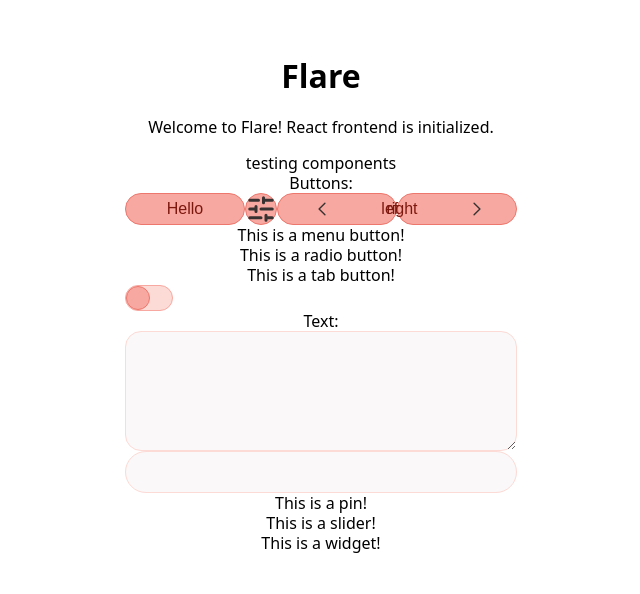
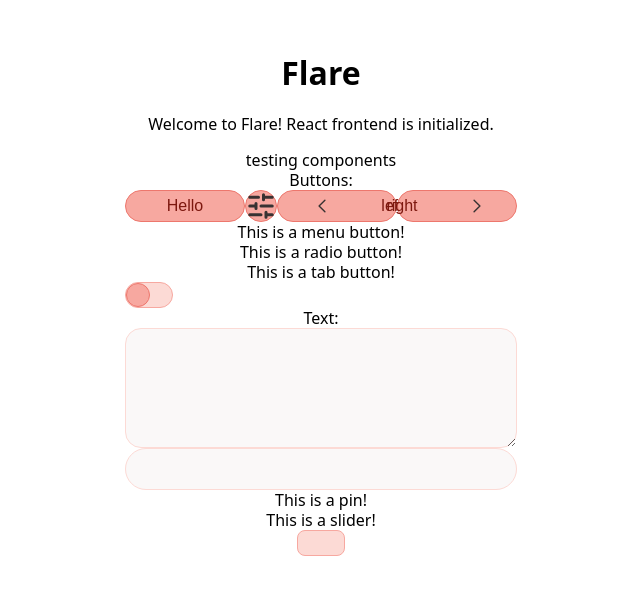
Before and after one commit to MrSluginator/seeng513-202604-pg-4, a React (Vite) app in the folder frontend/: page / in a window 1280 px wide. Shown: the part 106-700 px from the top of the page, without its empty margins (319-959 px from the left). Built offline with nearby package versions, Linux system fonts and the light colour scheme; a web font is replaced by a local one.

Commit message:
widget component

```diff
--- a/frontend/src/molecules/widget.jsx
+++ b/frontend/src/molecules/widget.jsx
@@ -1,10 +1,40 @@
-import React from 'react'
+import React, { useState } from "react";
+import styles from "./widget.module.css";
+import Icon from "./icon";
 
-function Widget() {
+function Widget({
+    text,
+    icon,
+    pressed,
+    defaultPressed = false,
+    onChange,
+    disabled = false,
+    label,
+}) {
+    const [internalPressed, setInternalPressed] = useState(defaultPressed);
+
+    const isControlled = pressed !== undefined;
+    const isPressed = isControlled ? pressed : internalPressed;
+
+    function handleClick() {
+        const next = !isPressed;
+        if (!isControlled) setInternalPressed(next);
+        onChange?.(next);
+    }
+
     return (
-        <div>
-            This is a widget!
-        </div>
+        <button
+            type="button"
+            role="switch"
+            aria-checked={isPressed}
+            aria-label={label}
+            className={`${styles.widget} ${(icon && text) ? styles.bigget : ''}`}
+            onClick={handleClick}
+            disabled={disabled}
+        >
+            {icon && <Icon name={icon}/>}
+            {text}
+        </button>
     );
 }
 
--- /dev/null
+++ b/frontend/src/molecules/widget.module.css
@@ -0,0 +1,46 @@
+.widget {
+  --width: 48px;
+  display: inline-flex;
+  height: 26px;
+  width: fit-content;
+  min-width: var(--width, 48px);
+  min-height: 26px;
+  padding: 4px 8px;
+  flex-direction: column;
+  justify-content: center;
+  align-items: center;
+  gap: 10px;
+
+  border-radius: 8px;
+  border: 1px solid var(--p2);
+  background: var(--p1);
+  color: var(--n7);
+
+  &:hover {
+    border-color: var(--p3);
+    background-color: var(--p2);
+  }
+
+  &[aria-checked="true"] {
+    border-color: var(--p4);
+    background-color: var(--p3);
+  }
+
+  &[aria-checked="true"]:hover {
+    border-color: var(--p5);
+    background-color: var(--p4);
+  }
+
+  &:disabled {
+    border-color: var(--n3);
+    background-color: var(--n2);
+    color: var(--n5);
+  }
+}
+
+.bigget {
+  height: 60px;
+  min-width: var(--width, 72px);
+  min-height: 60px;
+  padding: 8px;
+}
```
